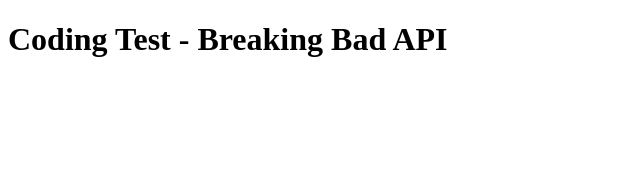
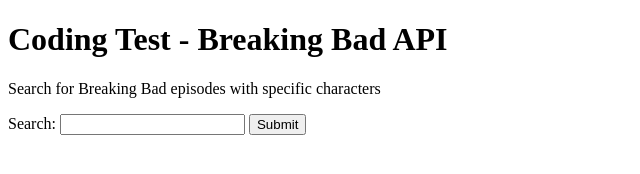
Before and after one commit to promise-handler/coding-test-breaking-bad-api, a website: page index.html in a window 1280 px wide. Shown: the whole page, without its empty margins (0-640 px from the left). Drawn offline with Linux system fonts and the light colour scheme.

Commit message:
Add HTML form

```diff
--- a/index.html
+++ b/index.html
@@ -6,9 +6,16 @@
     <meta name="viewport" content="width=device-width, initial-scale=1.0" />
     <title>Coding Test - Breaking Bad API</title>
   </head>
-  <body>
-    <h1>Coding Test - Breaking Bad API</h1>
-    <!-- TODO: Add simple form with search field and submit button -->
+  <body class="BreakingBad">
+    <header class="BreakingBad__header">
+      <h1>Coding Test - Breaking Bad API</h1>
+      <p>Search for Breaking Bad episodes with specific characters</p>
+    </header>
+    <form class="BreakingBad__form">
+      <label for="search-input">Search:</label>
+      <input id="search-input" type="text" />
+      <button type="submit" class="BreakingBad__submit-button">Submit</button>
+    </form>
     <!-- TODO: Handle form with JS -->
     <!-- TODO: Display results as list -->
     <!-- TODO: Style a bit this bastard -->
```
